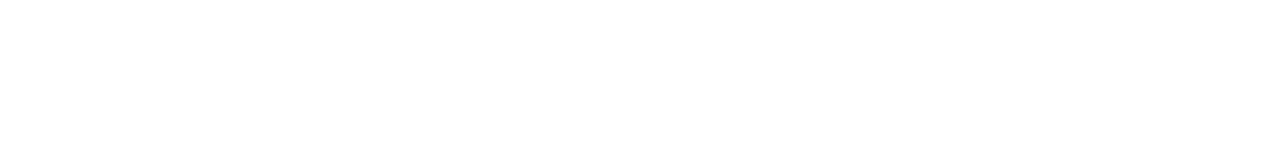
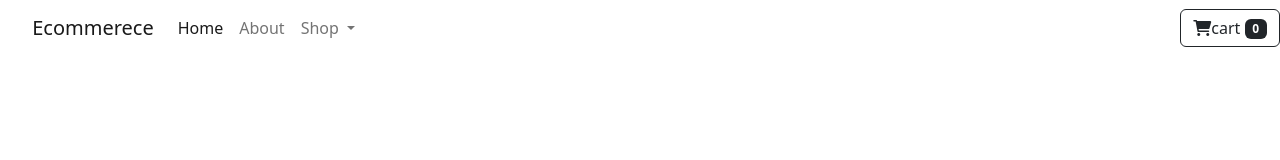
Before and after one commit to pajeetkumar95/boot-ecommerce.1, a plain HTML site: page index.html in a window 1280 px wide. Drawn offline with nearby package versions, Linux system fonts and the light colour scheme.

Commit message:
second commit

```diff
--- a/index.html
+++ b/index.html
@@ -5,8 +5,54 @@
     <meta http-equiv="X-UA-Compatible" content="IE=edge">
     <meta name="viewport" content="width=device-width, initial-scale=1.0">
     <title>Bootstrap style</title>
+    <link rel="stylesheet" href="https://cdnjs.cloudflare.com/ajax/libs/bootstrap/5.2.3/css/bootstrap.min.css" integrity="sha512-SbiR/eusphKoMVVXysTKG/7VseWii+Y3FdHrt0EpKgpToZeemhqHeZeLWLhJutz/2ut2Vw1uQEj2MbRF+TVBUA==" crossorigin="anonymous" referrerpolicy="no-referrer" />
+    <link rel="stylesheet" href="https://cdnjs.cloudflare.com/ajax/libs/font-awesome/6.2.1/css/all.min.css" integrity="sha512-MV7K8+y+gLIBoVD59lQIYicR65iaqukzvf/nwasF0nqhPay5w/9lJmVM2hMDcnK1OnMGCdVK+iQrJ7lzPJQd1w==" crossorigin="anonymous" referrerpolicy="no-referrer" />
+    <link rel="stylesheet" href="style.css">
 </head>
 <body>
+    <nav class="navbar navbar-expand-lg bg-body-tertiary">
+        <div class="container">
+          <a class="navbar-brand" href="#">Ecommerece</a>
+          <button class="navbar-toggler" type="button" data-bs-toggle="collapse" data-bs-target="#navbarSupportedContent" aria-controls="navbarSupportedContent" aria-expanded="false" aria-label="Toggle navigation">
+            <span class="navbar-toggler-icon"></span>
+          </button>
+          <div class="collapse navbar-collapse" id="navbarSupportedContent">
+            <ul class="navbar-nav me-auto mb-2 mb-lg-0">
+              <li class="nav-item">
+                <a class="nav-link active" aria-current="page" href="#">Home</a>
+              </li>
+              <li class="nav-item">
+                <a class="nav-link" href="#">About</a>
+              </li>
+              <li class="nav-item dropdown">
+                <a class="nav-link dropdown-toggle" href="#" role="button" data-bs-toggle="dropdown" aria-expanded="false">
+                  Shop
+                </a>
+                <ul class="dropdown-menu">
+                  <li><a class="dropdown-item" href="#">cart</a></li>
+                  <li><a class="dropdown-item" href="#">Lagauages</a></li>
+                  <li><hr class="dropdown-divider"></li>
+                  <li><a class="dropdown-item" href="#">Card Use</a></li>
+                </ul>
+              </li>
+            </ul>
+          </div>
+        </div>
+        <button type="button" class="btn btn-outline-dark"><i class="fa-solid fa-cart-shopping"></i>cart <span class="badge text-bg-dark">0</span>
+        </button>
+    </button>
+      </nav>
 
+
+
+
+
+
+
+
+
+    <script src="https://cdnjs.cloudflare.com/ajax/libs/popper.js/2.11.6/umd/popper.min.js" integrity="sha512-6UofPqm0QupIL0kzS/UIzekR73/luZdC6i/kXDbWnLOJoqwklBK6519iUnShaYceJ0y4FaiPtX/hRnV/X/xlUQ==" crossorigin="anonymous" referrerpolicy="no-referrer"></script>
+
+    <script src="https://cdnjs.cloudflare.com/ajax/libs/bootstrap/5.2.3/js/bootstrap.min.js" integrity="sha512-1/RvZTcCDEUjY/CypiMz+iqqtaoQfAITmNSJY17Myp4Ms5mdxPS5UV7iOfdZoxcGhzFbOm6sntTKJppjvuhg4g==" crossorigin="anonymous" referrerpolicy="no-referrer"></script>
 </body>
 </html>
```
